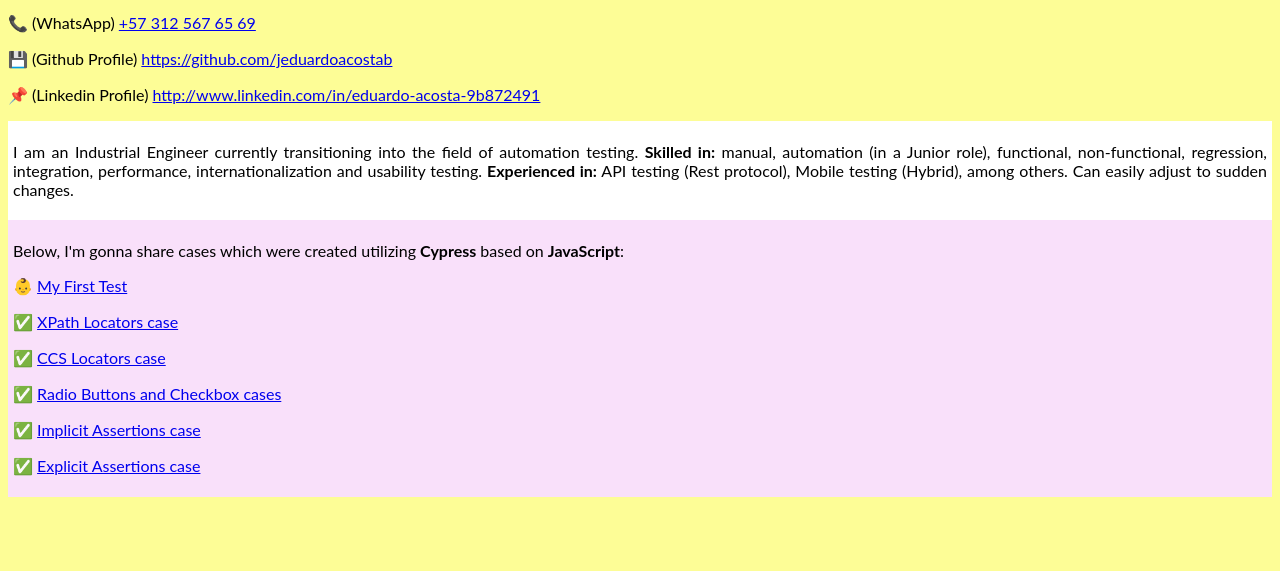
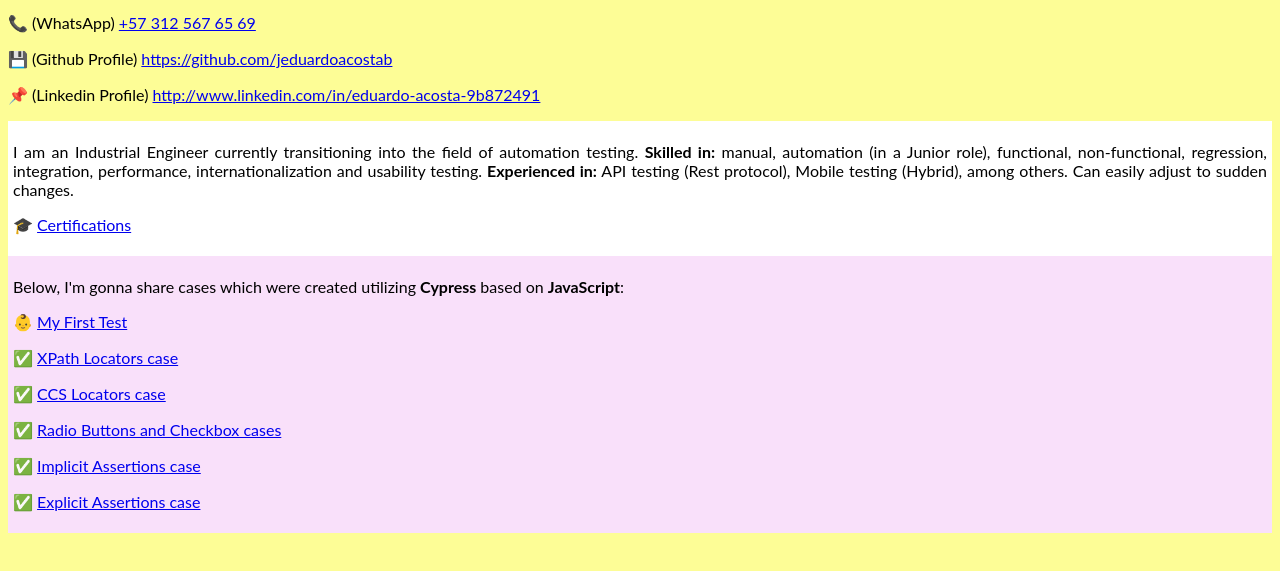
Before and after one commit to jeduardoacostab/jeduardoacostab, a plain HTML site: page index.html in a window 1280 px wide. Shown: the part 97-668 px from the top of the page. Drawn offline with Linux system fonts and the light colour scheme.

Commit message:
Update index.html
Actualización 04/05/2024

```diff
--- a/index.html
+++ b/index.html
@@ -28,6 +28,7 @@
 <p>📌 (Linkedin Profile) <a href="http://www.linkedin.com/in/eduardo-acosta-9b872491">http://www.linkedin.com/in/eduardo-acosta-9b872491</a></p>
 <div class="contenedor">
 <p style="text-align: justify;">I am an Industrial Engineer currently transitioning into the field of automation testing. <b>Skilled in:</b> manual, automation (in a Junior role), functional, non-functional, regression, integration, performance, internationalization and usability testing. <b>Experienced in:</b> API testing (Rest protocol), Mobile testing (Hybrid), among others. Can easily adjust to sudden changes.</p>
+<p>🎓 <a href="https://github.com/jeduardoacostab/Certifications">Certifications</a></p>
 </div>
 <div class="contenedor1">
 <p style="text-align: justify;">Below, I'm gonna share cases which were created utilizing <strong>Cypress</strong> based on <strong>JavaScript</strong>:</p>
```
